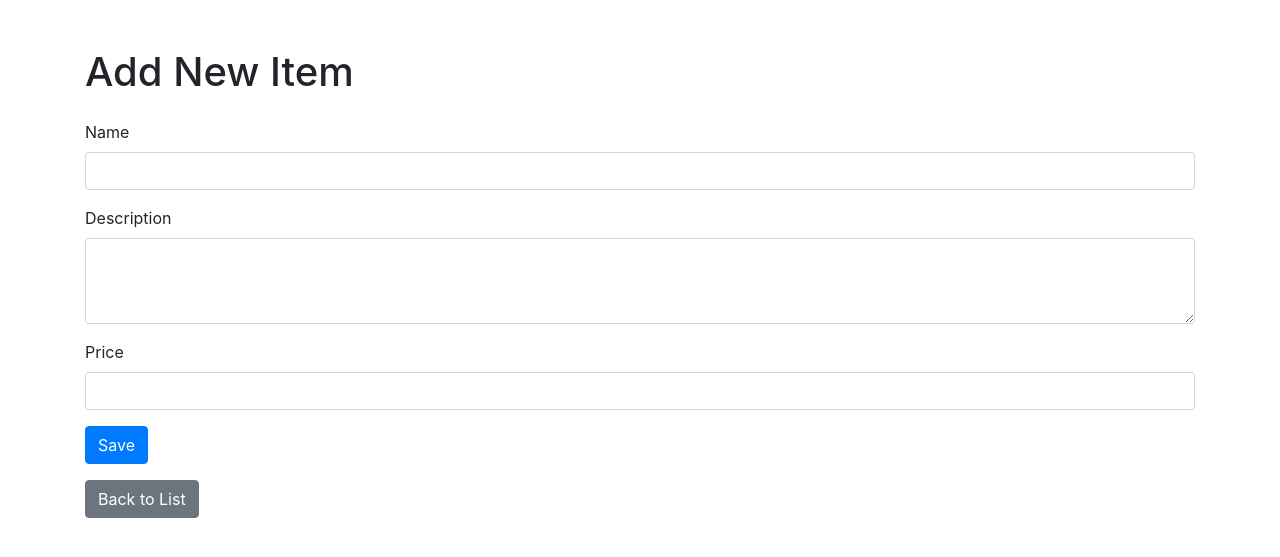
After one commit to alizcn/awstest, a Django app: page /add/ in a window 1280 px wide. The commit adds this page. Shown: the top 557 px of the page. Run offline with Django 5.2, Linux system fonts and the light colour scheme; some libraries are stand-ins or nearby versions.

Commit message:
last update

```diff
--- /dev/null
+++ b/main/templates/add_item.html
@@ -0,0 +1,34 @@
+<!DOCTYPE html>
+<html lang="en">
+<head>
+    <meta charset="UTF-8">
+    <meta name="viewport" content="width=device-width, initial-scale=1.0">
+    <title>Add Item</title>
+    <link rel="stylesheet" href="https://stackpath.bootstrapcdn.com/bootstrap/4.5.2/css/bootstrap.min.css">
+</head>
+<body>
+    <div class="container mt-5">
+        <h1 class="mb-4">Add New Item</h1>
+        {% if error_message %}
+            <div class="alert alert-danger">{{ error_message }}</div>
+        {% endif %}
+        <form method="post">
+            {% csrf_token %}
+            <div class="form-group">
+                <label for="name">Name</label>
+                <input type="text" name="name" id="name" class="form-control" required>
+            </div>
+            <div class="form-group">
+                <label for="description">Description</label>
+                <textarea name="description" id="description" class="form-control" rows="3"></textarea>
+            </div>
+            <div class="form-group">
+                <label for="price">Price</label>
+                <input type="number" name="price" id="price" class="form-control" required>
+            </div>
+            <button type="submit" class="btn btn-primary">Save</button>
+        </form>
+        <a href="{% url 'item_list' %}" class="btn btn-secondary mt-3">Back to List</a>
+    </div>
+</body>
+</html>
--- a/main/urls.py
+++ b/main/urls.py
@@ -1,6 +1,7 @@
 from django.urls import path
-from .views import item_list
+from .views import item_list, add_item
 
 urlpatterns = [
     path('', item_list, name='item_list'),
+    path('add/', add_item, name='add_item'),
 ]
--- a/main/views.py
+++ b/main/views.py
@@ -1,6 +1,29 @@
-from django.shortcuts import render
+from django.shortcuts import render, redirect
 from .models import Item
 
 def item_list(request):
     items = Item.objects.all()
     return render(request, 'item_list.html', {'items': items})
+
+
+def add_item(request):
+    if request.method == 'POST':
+        name = request.POST.get('name')
+        description = request.POST.get('description')
+        price = request.POST.get('price')
+
+        # Boş olmayan alanları kontrol et
+        if name and price:
+            Item.objects.create(
+                name=name,
+                description=description,
+                price=price
+            )
+            return redirect('item_list')  # Liste sayfasına yönlendir
+        else:
+            error_message = "Name and price fields are required."
+
+            # Hata mesajıyla sayfayı tekrar yükle
+            return render(request, 'add_item.html', {'error_message': error_message})
+
+    return render(request, 'add_item.html')
--- /dev/null
+++ b/requirements.txt
@@ -0,0 +1 @@
+django
```
Also changed, not shown: docker-compose.yml (added, +12 -0 lines), main/templates/item_list.html (+13 -8 lines), db.sqlite3, 1 other file.
